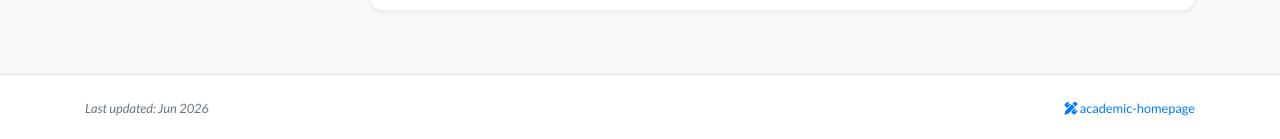
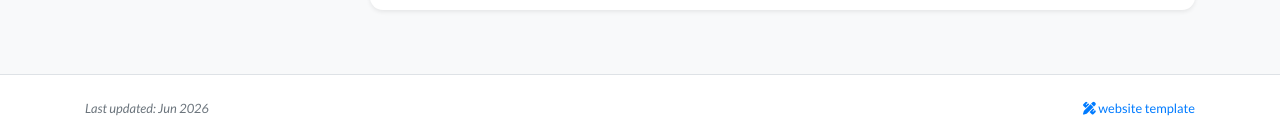
Before and after one commit to liu-keyu/liu-keyu.github.io, a Jekyll site: the page built from index.html, in a window 1280 px wide and 900 px high, scrolled down 678 px. Shown: the part 758-897 px from the top of the window. Built offline with Jekyll 4.4.1, drawn with Linux system fonts in a browser that asks for light colours; nearby versions of some CDN libraries; a style sheet for code colours, icons or effects is not loaded.

Commit message:
Update display.yml

```diff
--- a/_data/display.yml
+++ b/_data/display.yml
@@ -7,4 +7,4 @@ homepage:
 # Feel free to replace the footer text if you would like to, but I will greatly appreciate it
 # if you keep the link to the template so that more people can benefit from it. Thanks!
 footer_text: >-
-  <a href="https://github.com/luost26/academic-homepage" target="_blank"><i class="fas fa-pencil-ruler"></i> academic-homepage</a>
+  <a href="https://github.com/luost26/academic-homepage" target="_blank"><i class="fas fa-pencil-ruler"></i> website template</a>
```
